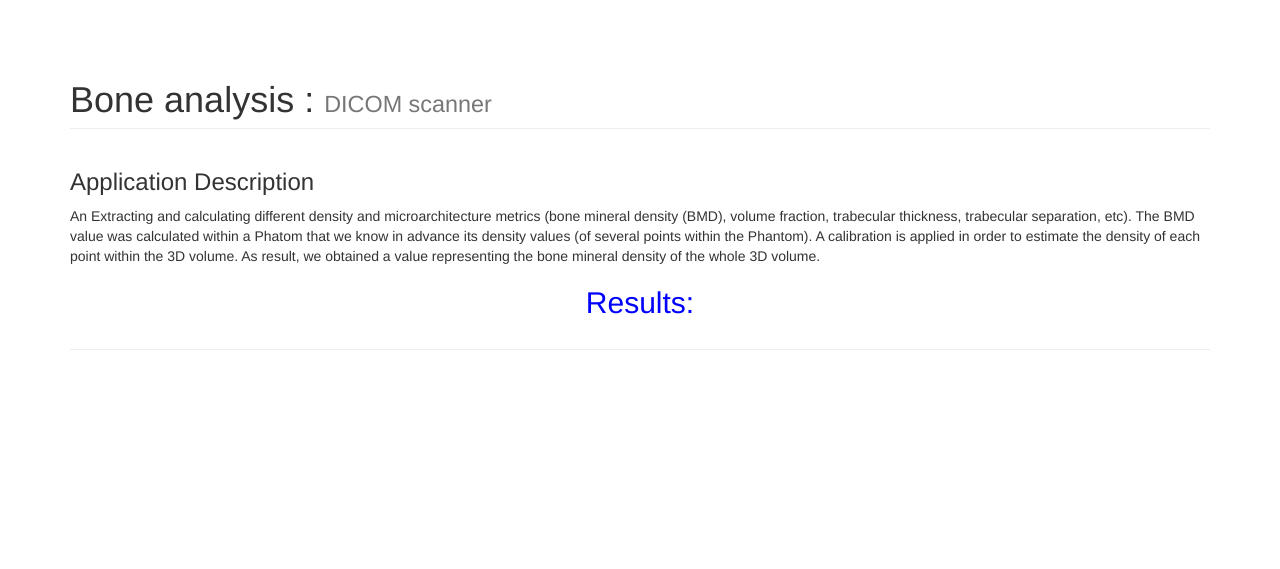
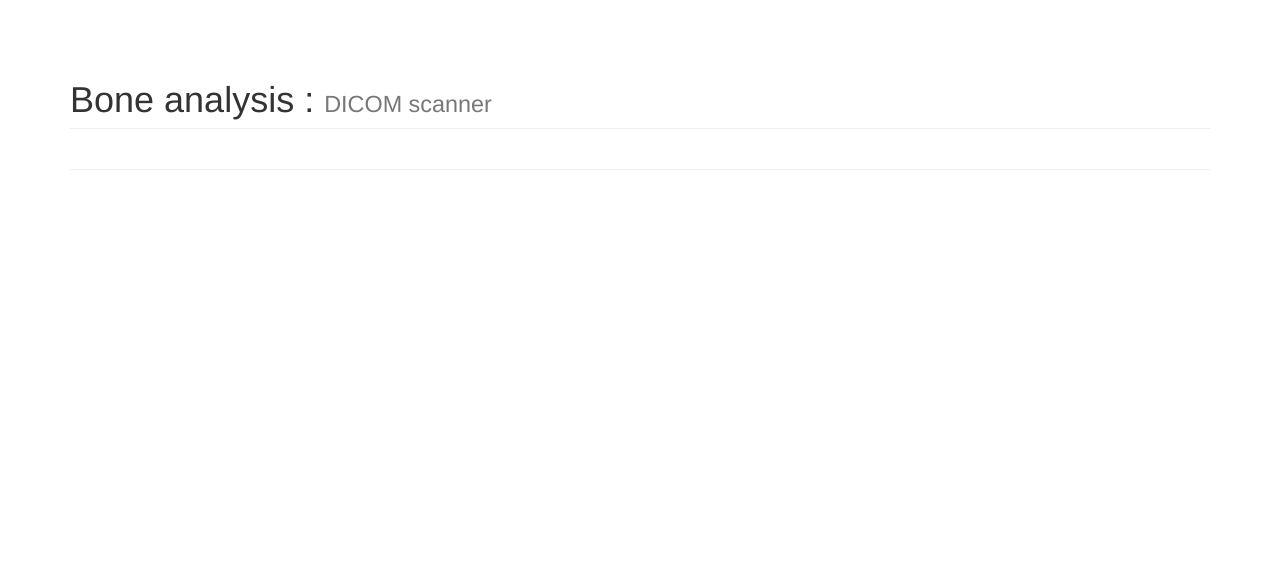
Before and after one commit to belarbi2733/bone, a Symfony app: template symfv2/Enterface16/src/Enterface/ServiceBundle/Resources/views/Services/cleotreatment.html.twig in a window 1280 px wide. Shown: the part 55-624 px from the top of the page. Run offline with Twig, Linux system fonts and the light colour scheme; the template is opened without the code that fills it, so the values that code supplies are empty; some libraries are stand-ins or nearby versions.

Commit message:
Initial commit

```diff
--- a/symfv2/Enterface16/src/Enterface/ServiceBundle/Resources/views/Services/cleotreatment.html.twig
+++ b/symfv2/Enterface16/src/Enterface/ServiceBundle/Resources/views/Services/cleotreatment.html.twig
@@ -16,45 +16,37 @@
         </div>
 
         <div class="row">
-          <div class="col-sm-12 col-xs-12 col-lg-12 col-md-12">
-              <h3>Application Description</h3>
-              <p>
-                An Extracting and calculating different density and microarchitecture metrics (bone mineral density (BMD), volume fraction, trabecular thickness, trabecular separation, etc). The BMD
-value was calculated within a Phatom that we know in advance its density values (of several points within the
-Phantom). A calibration is applied in order to estimate the density of each point within the 3D volume. As
-result, we obtained a value representing the bone mineral density of the whole 3D volume.
-              </p>
 
-
-              <center><font color="blue"><h2> Results: </h2></font></center>
-          </div>
         {% if works %}
 
-    <div class="col-sm-4 col-xs-4 col-lg-4 col-md-4">
+    <div class="col-sm-4 col-xs-4 col-lg-4 col-md-4" >
 
-        <font color="green"><h3>Input Values</h3></font>
+        <center><font color="green"><h3>Input Values</h3></font></center>
     <table class="table table-striped table-inverse">
 		<tr>
-            <td>Bone ADU</td>
-            <td>{{BADU}}</td>
+			<td colspan=3><center><font color="blue"><b>BMD Values</font></center></td>
 		</tr>
         <tr>
-            <td>Mean BMD</td>
-            <td>{{MBMD}}</td>
+            <td><b>Bone ADU</td>
+			<td><b>Mean BMD</td>
+			<td><b>SD</td>
+
         </tr>
         <tr>
-            <td>SD</td>
+            <td>{{BADU}}</td>
+            <td>{{MBMD}}</td>
 			<td>{{SD}}</td>
         </tr>
     </table>
-  <a href="{{ path('enterface_download_result', { 'file' : 'Input_values.txt'}) }}" class="btn btn-success" download="Input_values.txt" role="button">Download Inputs values File</a><br>
 
-  <h3>Phantom values</h3>
+
 <table class="table table-striped table-inverse">
-
  <tr>
-<td> HU </td>
-<td> HA </td>
+			<td colspan=2><center><font color="blue"><b>Phantom values</font></center></td>
+ </tr>
+<tr>
+<td> <b>HU </td>
+<td> <b>HA </td>
 </tr>
 <tr>
 <td>{{HU1}} </td>
@@ -81,120 +73,138 @@ result, we obtained a value representing the bone mineral density of the whole 3
 <td>{{HA6}} </td>
 </tr>
 </table>
-<a href="{{ path('enterface_download_result', { 'file' : 'Phantom1.txt'}) }}" class="btn btn-success" download="Phantom1.txt" role="button">Download your phantom file</a><br>
-<br>
-<a href="{{ path('enterface_download_result', { 'file' : 'Microarchitecture.tif'}) }}" class="btn btn-success" download="Microarchitecture.tif" role="button">Download your 3D microarchitecture volume</a><br>
+<center><a href="{{ path('enterface_download_result', { 'file' : 'Input_values.txt'}) }}" class="btn btn-success" download="Input_values.txt" role="button" style="width:300px;background-color: green;">Download Input values </a><br></center><br>
+<center><a href="{{ path('enterface_download_result', { 'file' : 'Phantom1.txt'}) }}"     class="btn btn-success" download="Phantom1.txt"     role="button" style="width:300px;background-color: green;">Download Phantom values</a><br></center>
+
+
 </div>
-<div class="col-sm-6 col-xs-6 col-lg-4 col-md-4">
-    <font color="green"><h3>Density (BMD) results</h3></font>
- <font color="blue">Volume Fraction</font>
+
+<div class="col-sm-6 col-xs-6 col-lg-4 col-md-4"style="border: 2px solid steelblue;overflow:auto; border-radius: 25px; ">
+    <center><font color="steelblue"><h3>Density (BMD) results</h3></font></center>
+
 <table class="table table-striped table-inverse">
 <tr>
-<td> Bone Volume </td>
-<td>{{BVolum}} </td>
+<td colspan="3"><center><font color="blue"><b>Volume Fraction</font></center></td>
 </tr>
 <tr>
-<td> Total Volume </td>
-<td>{{TVolum}} </td>
+<td><b> Bone Volume </td>
+<td><b> Total Volume </td>
+<td><b> Volume Fraction </td>
 </tr>
 <tr>
-
-<td> Volume Fraction </td>
+<td>{{BVolum}} </td>
+<td>{{TVolum}} </td>
 <td>{{VFraction}} </td>
 </tr>
 </table>
-<font color="blue">Density values</font>
+
 <table class="table table-striped table-inverse">
 <tr>
-<td> BMC </td>
+<td colspan="3"><center><font color="blue"><b>Density values</font></center></td>
+</tr>
+
+<tr>
+<td><b> BMC </td>
+<td><b> BMD </td>
+<td><b> T-Score </td>
+</tr>
+
+<tr>
 <td>{{BMC}} </td>
-</tr>
-<tr>
-<td> BMD </td>
 <td>{{BMD}} </td>
-</tr>
-<tr>
-<td> T-Score </td>
 <td>{{TScor}} </td>
 </tr>
 </table>
-<font color="blue">Fractal Dimension</font>
+
 <table class="table table-striped table-inverse">
 <tr>
-<td> Fractal Dim </td>
-<td>{{FDim}} </td>
+<td colspan="2"><center><font color="blue"><b>Fractal Dimension</font></center></td>
 </tr>
 <tr>
-<td> R2 </td>
+<td><b> Fractal Dim </td>
+<td><b> R2 </td>
+</tr>
+<tr>
+<td>{{FDim}} </td>
 <td>{{R2}} </td>
 </tr>
 </table>
+
 </div>
+<div class="col-sm-4 col-xs-4 col-lg-4 col-md-4" style="border: 2px solid steelblue;overflow:auto;  border-radius: 25px;">
+    <center><font color="steelblue"><h3>Microarchitecture results</h3></font></center>
 
-<div class="col-sm-6 col-xs-6 col-lg-4 col-md-4">
-    <font color="green"><h3>Microarchitecture results</h3></font>
-<font color="blue">Connectiviy</font>
 <table class="table table-striped table-inverse">
 <tr>
-<td> Connectivity </td>
-<td>{{Conn}} </td>
+<td colspan="3"><center><font color="blue"><b>Trabecular Thickness</font></center></td>
 </tr>
 <tr>
-<td> Trabecular. N </td>
-<td>{{TN}} </td>
-</tr>
-</table>
-<font color="blue">Trabecular Thickness</font>
-<table class="table table-striped table-inverse">
-<tr>
-<td> Trabecular. Th Mean </td>
-<td>{{TthM}} </td>
+<td><b> Mean </td>
+<td><b> Std Dev </td>
+<td><b> Max </td>
 </tr>
 <tr>
-<td> Trabecular. Th Std Dev </td>
+<td>{{TthM}} </td>
 <td>{{TthDev}} </td>
-</tr>
-<tr>
-<td> Trabecular. Th Max </td>
 <td>{{TthMax}}</td>
 </tr>
 </table>
-<font color="blue">Trabecular separation</font>
+
 <table class="table table-striped table-inverse">
 <tr>
-<td> Trabecular. Sp Mean </td>
-<td>{{TspM}} </td>
+<td colspan="3"><center><font color="blue"><b>Trabecular Thickness Separation</font></center></td>
 </tr>
 <tr>
-<td> Trabecular. Sp Std Dev </td>
-<td>{{TspDev}} </td>
+<td><b> Mean </td>
+<td><b> Std Dev </td>
+<td><b> Max </td>
+
 </tr>
 <tr>
-<td> Trabecular. Sp Max </td>
+<td>{{TspM}} </td>
+<td>{{TspDev}} </td>
 <td>{{TspMax}} </td>
 </tr>
 </table>
 
-<font color="blue">Anisotropy</font>
 <table class="table table-striped table-inverse">
 <tr>
-<td> DA : </td>
-<td>{{DA}} </td>
+<td colspan="2"><center><font color="blue"><b>Connectiviy</font></center></td>
 </tr>
 <tr>
-<td> tDA: </td>
-<td>{{tDA}} </td>
+<td><b> Connectivity </td>
+<td><b> Trabecular. N </td>
 </tr>
-
+<tr>
+<td>{{Conn}} </td>
+<td>{{TN}} </td>
+</tr>
 </table>
 
+<!-- <table class="table table-striped table-inverse"> -->
+<!-- <tr> -->
+<!-- <td colspan="2"><center><font color="blue"><b>Anisotropy</font></center></td> -->
+<!-- </tr> -->
+<!-- <tr> -->
+<!-- <td><b> DA : </td> -->
+<!-- <td><b> tDA: </td> -->
+<!-- </tr> -->
+<!-- <tr> -->
+<!-- <td>{{DA}} </td> -->
+<!-- <td>{{tDA}} </td> -->
+<!-- </tr> -->
+<!-- </table> -->
+
+
+</div>
    <center>
-
-<a href="{{ path('enterface_download_result', { 'file' : 'Results.txt'}) }}" class="btn btn-success" download="Results.txt" role="button">Download your Measures</a><br>
+           <br><br>
+				<a href="{{ path('enterface_download_result', { 'file' : 'Results.txt'}) }}" class="btn btn-success" download="Results.txt" role="button" style="width:300px;background-color: steelblue;">Download your Measures</a><br>
 				<br>
-<a href="{{ path('enterface_service_saveResults', { 'name': 'Osteoporosis' }) }}" class="btn btn-success"  role="button">Save your Results on MBP Server</a><br>
+				<a href="{{ path('enterface_service_saveResults', { 'name': 'Osteoporosis' }) }}" class="btn btn-success"  role="button" style="width:300px;background-color: steelblue;">Save your Results on MBP Server</a><br>
+				<br>
+				<center><a href="{{ path('enterface_download_result', { 'file' : 'Microarchitecture.tif'}) }}" class="btn btn-success" download="Microarchitecture.tif" role="button" style="width:300px;background-color: steelblue;" >Download 3D Microarchitecture Volume</a><br></center>
 			</center>
-</div>
 {%endif%}
         </div>
         <hr>
```
Lines whose indentation alone changed are shown as unchanged.
